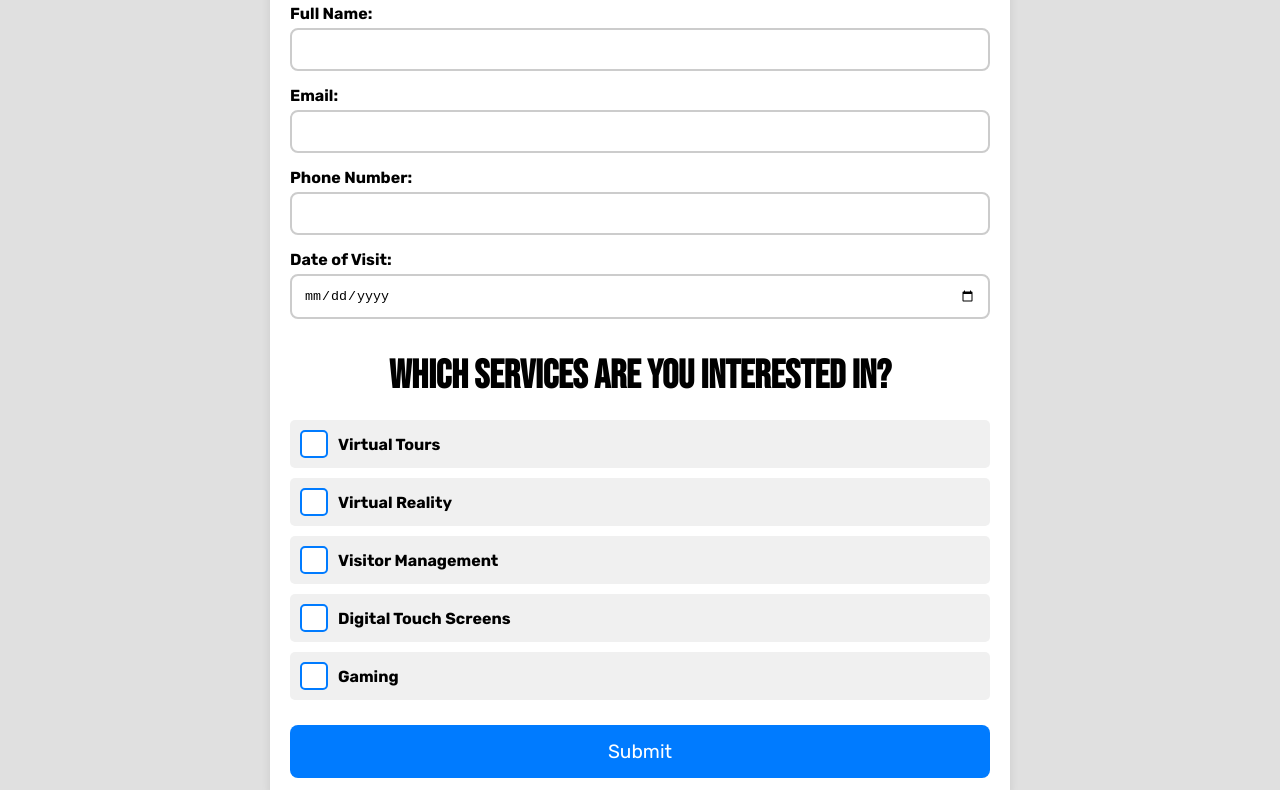
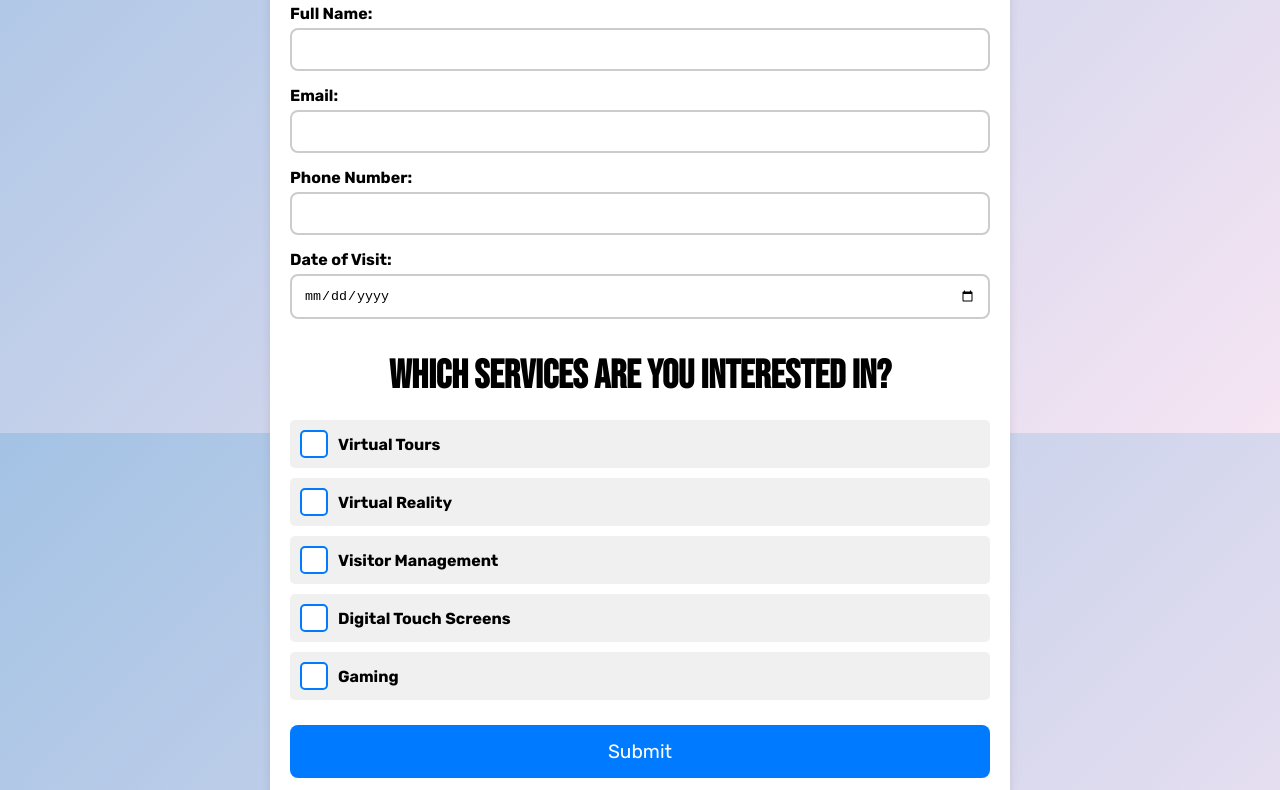
Before and after one commit to oaitsemogopodi/Axis-registration, a plain HTML site: page index.html in a window 1280 px wide. Shown: the part 393-1183 px from the top of the page. Drawn offline with Linux system fonts and the light colour scheme.

Commit message:
Update index.html

```diff
--- a/index.html
+++ b/index.html
@@ -19,7 +19,7 @@
             margin: 0;
             padding: 0;
             font-family: "Rubik", sans-serif;
-            background-color: #e0e0e0;
+            background: linear-gradient(135deg, #a2c2e4, #f6e5f3); /* Gradient background */
             background-size: cover;
         }
         .container {
```
